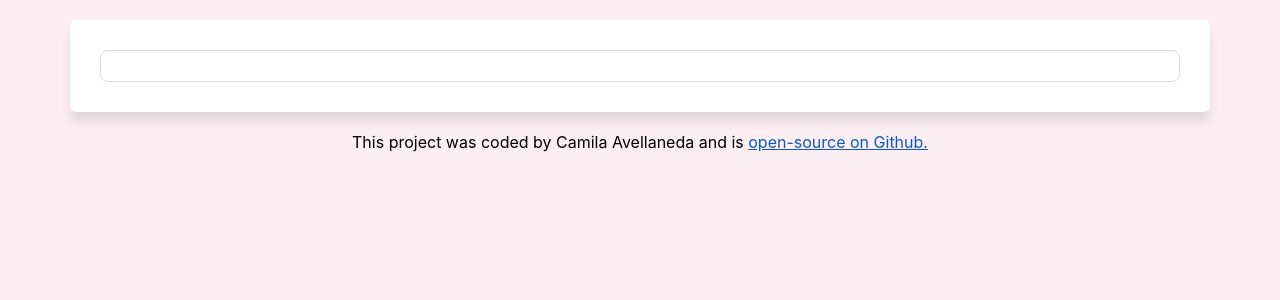
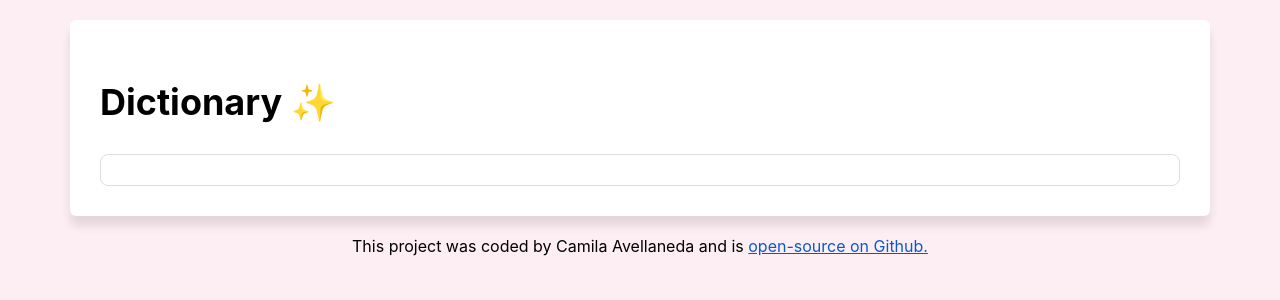
Before and after one commit to camilaavellaneda/dictionary-react, a React (Create React App) app: page / in a window 1280 px wide. Shown: the top 300 px of the page. Built offline with nearby package versions, Linux system fonts and the light colour scheme.

Commit message:
Add Title

```diff
--- a/src/App.css
+++ b/src/App.css
@@ -21,7 +21,9 @@ input {
   margin-left: 70px;
   margin-right: 70px;
 }
-
+h1 {
+  font-size: 36px;
+}
 h2 {
   font-size: 32px;
 }
--- a/src/Dictionary.js
+++ b/src/Dictionary.js
@@ -40,6 +40,7 @@ export default function Dictionary() {
   return (
     <div className="App-content">
       <section className="card">
+        <h1>Dictionary ✨</h1>
         <form onSubmit={searchForAWord}>
           <input type="search" onChange={setDefaultValue}></input>
         </form>
```
